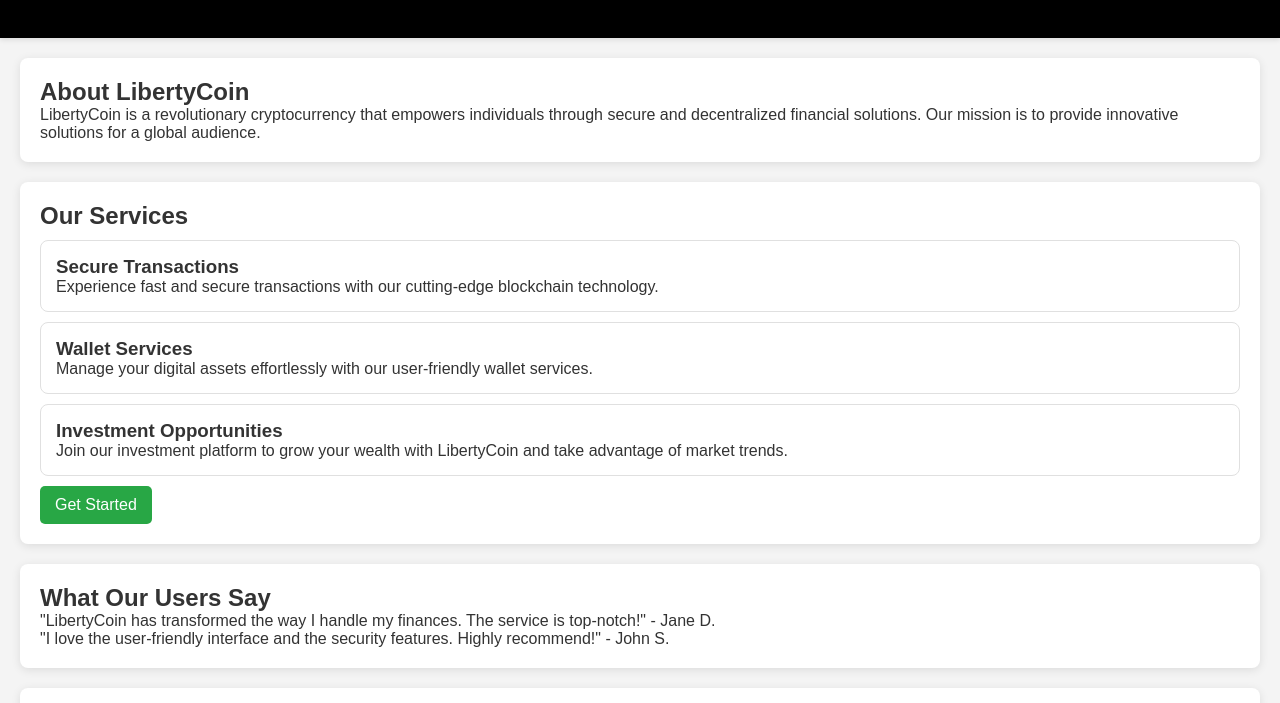
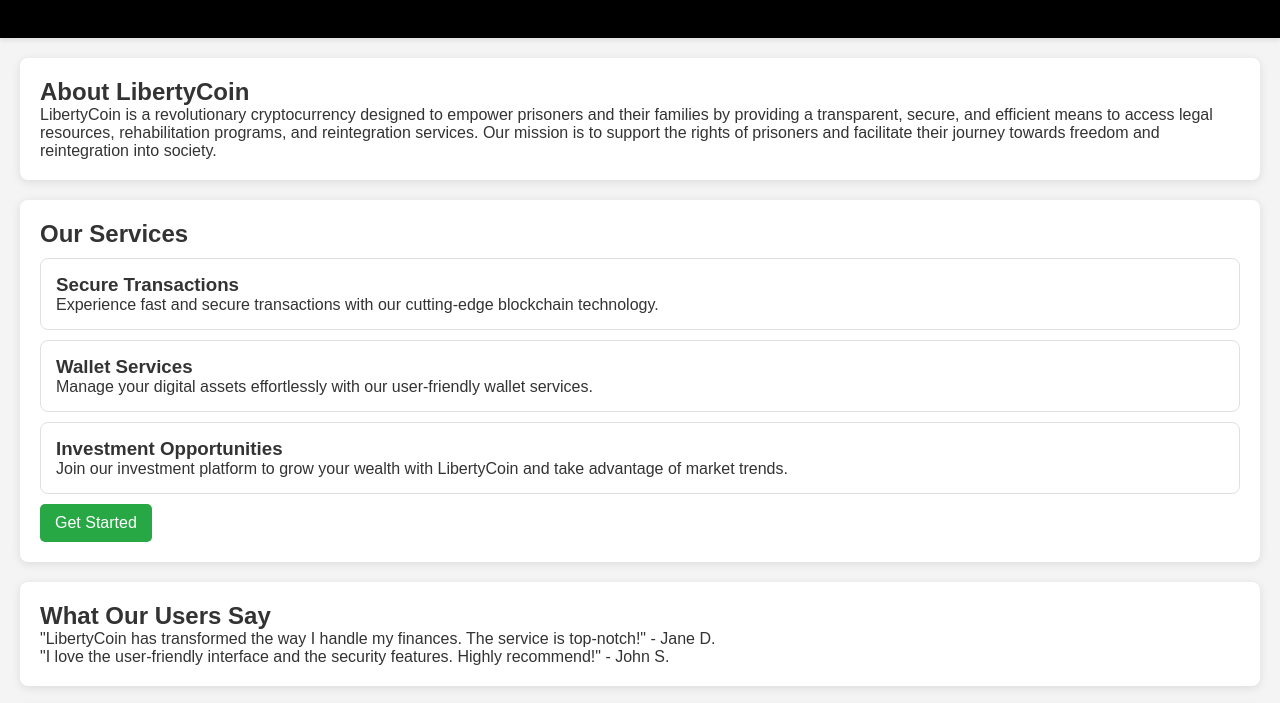
Before and after one commit to SavyFrost/SavyFrost.github.io, a plain HTML site: page index.html in a window 1280 px wide. Shown: the part 97-800 px from the top of the page. Drawn offline with Linux system fonts and the light colour scheme.

Commit message:
Update index.html

```diff
--- a/index.html
+++ b/index.html
@@ -19,7 +19,7 @@
     <main>
         <section id="about">
             <h2>About LibertyCoin</h2>
-            <p>LibertyCoin is a revolutionary cryptocurrency that empowers individuals through secure and decentralized financial solutions. Our mission is to provide innovative solutions for a global audience.</p>
+            <p>LibertyCoin is a revolutionary cryptocurrency designed to empower prisoners and their families by providing a transparent, secure, and efficient means to access legal resources, rehabilitation programs, and reintegration services. Our mission is to support the rights of prisoners and facilitate their journey towards freedom and reintegration into society.</p>
         </section>
         <section id="services">
             <h2>Our Services</h2>
```
